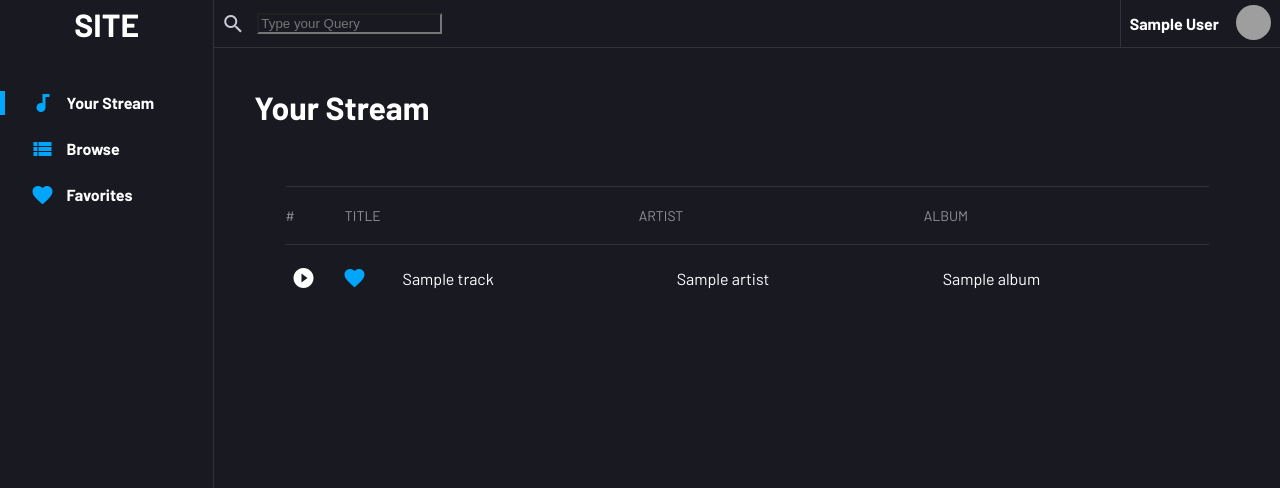
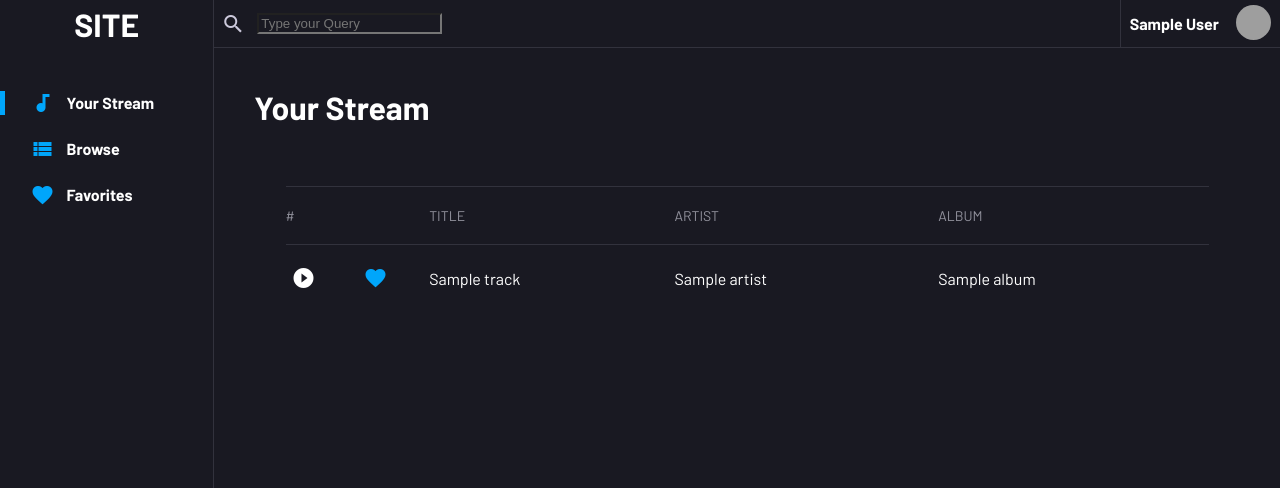
Before and after one commit to UzairQamarxyz/php-musicstreaming, a PHP site: page /php/template.php in a window 1280 px wide. Shown: the top 488 px of the page. Run offline with PHP 8.4, Linux system fonts and the light colour scheme; the visitor is signed in with stand-in values (Sample User, id 1); tables that the repository leaves empty or names only in its code hold one stand-in row (values such as "Sample post"); grey boxes are pictures that could not be loaded.

Commit message:
streams css fix

```diff
--- a/js/ajax.js
+++ b/js/ajax.js
@@ -46,7 +46,9 @@ function artistNav(artist_name, artist_loc) {
 
 function emailUpdate() {
     var email = $("#email").val()
-
+    if (!email) {
+        $('#et').html("Please Enter an Email")
+    } else {
         $.post("./submit.php", {
                 type: "POST",
                 contentType: false,
@@ -56,14 +58,17 @@ function emailUpdate() {
             },
 
             function(data) {
-            $('#results').html(data);
-            $('#form-settings')[0].reset();
+                $('#et').html(data);
             });
+    }
 }
 
 function passwordUpdate() {
     var password = $("#psw").val()
 
+    if (!password) {
+        $('#pt').html("Please Enter a Password")
+    } else {
         $.post("./submit.php", {
                 type: "POST",
                 contentType: false,
@@ -73,9 +78,9 @@ function passwordUpdate() {
             },
 
             function(data) {
-            $('#results').html(data);
-            $('#form-settings')[0].reset();
+                $('#et').html(data);
             });
+    }
 }
 
 function upload(fdata) {
@@ -95,19 +100,17 @@ function upload(fdata) {
 $('#profile-banner').on('click', function(event) {
     // compare the element clicked (event.target) with the
     // element that has the click attached (this)
-    if (event.target == this){
+    if (event.target == this) {
         $("#change-banner").click()
-    }
-    else
+    } else
         return;
 })
 
 $('#settings-pfp').on('click', function(event) {
     // compare the element clicked (event.target) with the
     // element that has the click attached (this)
-    if (event.target == this){
+    if (event.target == this) {
         $("#change-pfp").click()
-    }
-    else
+    } else
         return;
 })
--- a/php/settings.php
+++ b/php/settings.php
@@ -21,10 +21,9 @@
 
                 <div>
                     <label class="labels" for="email-settings">Email:</label>
-                    <input type="text" name="email" id="email" oninput="emailVal()" placeholder="Email">
-                    <input type="button" id="change-email" onclick="emailUpdate()" value="Change" />
+                    <input type="text" name="email" id="email" oninput="emailVal()" placeholder="Email" required>
+                    <input type="button" id="change-email" onclick="emailUpdate()" value="Change" required>
                     <br>
-
                 </div>
 
                 <div>
--- a/styles/streams.css
+++ b/styles/streams.css
@@ -34,25 +34,20 @@
 }
 
 .track-number {
-  margin-right: 15px;
 }
 
 .favorite {
-  margin-right: 30px;
   color: #00a6fb;
 }
 
 .datacells-tracks > span,
 #datacells-heading > span {
-  margin-right: 35px;
   text-align: start;
 }
 
 .track-no {
-  margin-right: 15px !important;
 }
 .track-fav {
-  margin-right: 35px !important;
 }
 
 .datacells-tracks {
@@ -70,6 +65,7 @@
   border: none;
   text-align: left;
   cursor: pointer;
+  width: 7.5%
 }
 
 .favorite:focus,
@@ -79,13 +75,16 @@
 }
 
 .track-title {
-  width: 29%;
+  width: 25%;
+  margin-right: 12px;
 }
 
 .track-artist {
-  width: 28%;
+  width: 27%;
+  margin-right: 12px;
 }
 
 .track-album {
   width: 28%;
+  margin-right: 12px;
 }
```
Also changed, not shown: php/submit.php (+5 -6 lines). Lines whose indentation alone changed are shown as unchanged.
